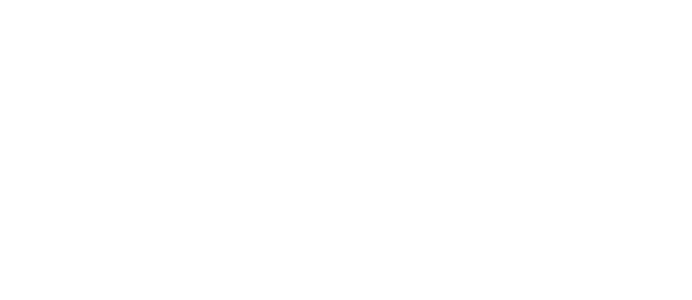
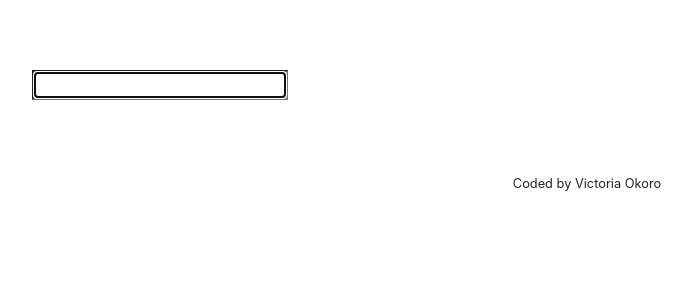
Before and after one commit to Vicann/dictionary-app, a React (Create React App) app: page / in a window 1280 px wide. Shown: the top 300 px of the page, without its empty margins (53-745 px from the left). Built offline with nearby package versions, Linux system fonts and the light colour scheme.

Commit message:
search engine

```diff
--- a/src/App.css
+++ b/src/App.css
@@ -0,0 +1,4 @@
+.App-footer {
+  text-align: center;
+  margin: 30px 0;
+}
--- a/src/App.js
+++ b/src/App.js
@@ -1,9 +1,18 @@
 import "./App.css";
+import Dictionary from "./Dictionary";
 
 export default function App() {
   return (
     <div className="App">
-      <header className="App-header"></header>
+      <div className="container">
+        <header className="App-header"></header>
+        <main>
+          <Dictionary />
+        </main>
+        <footer className="App-footer">
+          <small>Coded by Victoria Okoro</small>
+        </footer>
+      </div>
     </div>
   );
 }
--- /dev/null
+++ b/src/Dictionary.css
@@ -0,0 +1,3 @@
+.Dictionary-form {
+  margin: 70px 0;
+}
--- /dev/null
+++ b/src/Dictionary.js
@@ -0,0 +1,21 @@
+import React, { useState } from "react";
+import "./Dictionary.css";
+
+export default function Dictionary() {
+  let [keyWord, setKeyword] = useState("");
+  function search(event) {
+    event.preventDefault();
+    alert(`${keyWord}`);
+  }
+
+  function handleKeywordChange(event) {
+    setKeyword(event.target.value);
+  }
+  return (
+    <div className="Dictionary-form">
+      <form onSubmit={search}>
+        <input type="search" autoFocus={true} onChange={handleKeywordChange} />
+      </form>
+    </div>
+  );
+}
```
